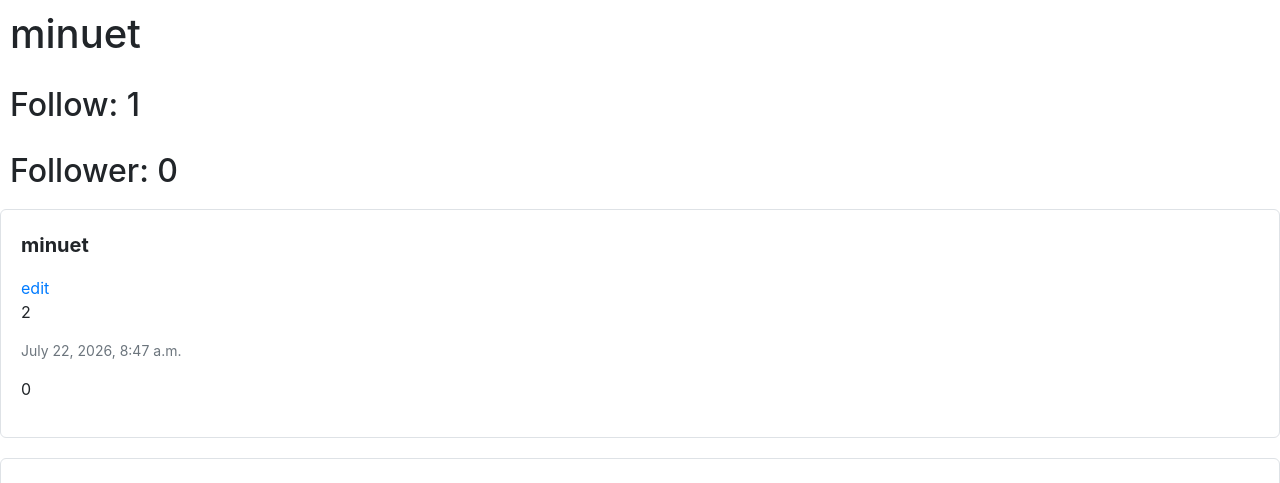
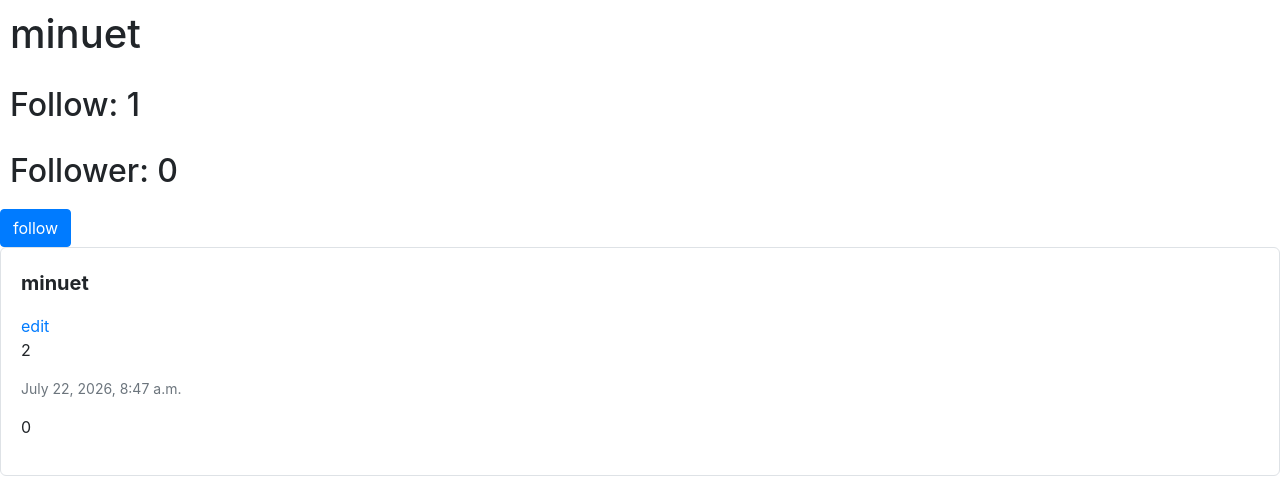
Before and after one commit to minuet878-prog/CS50W-PRACTICE, a Django app: page /profile/2 in a window 1280 px wide. Shown: the part 56-539 px from the top of the page. Run offline with Django 3.2, Linux system fonts and the light colour scheme; data comes from the database, SQL or seed files in the repository; both versions use the stored data as it was after the commit; data that the repository does not hold is empty; some libraries are stand-ins or nearby versions.

Commit message:
network: follow/unfollow and following page

```diff
--- a/project4/network/templates/network/profile.html
+++ b/project4/network/templates/network/profile.html
@@ -4,6 +4,17 @@
     <h1 style="padding: 10px;">{{ profile_user.username }}</h1>
     <h2 style="padding: 10px;">Follow: {{ follow }}</h2>
     <h2 style="padding: 10px;">Follower: {{ follower}}</h2>
+    <form action="{% url 'follow' profile_user.id %}" method="post">
+        {% csrf_token %}
+        {% if profile_user != user %}
+            {% if profile_user in user.follow.all %}
+                <button class="btn btn-primary">Unfollow</button>
+            {% else %}
+                <button class="btn btn-primary">follow</button>
+            {% endif %}
+        {% endif %}
+    </form>
+
     {% for post in posts %}
     <div class="card-box">
         <p><a class="post-author" href="{% url 'profile' post.poster.id %}">{{ post.poster }}</a></p>
--- a/project4/network/urls.py
+++ b/project4/network/urls.py
@@ -9,5 +9,6 @@ urlpatterns = [
     path("logout", views.logout_view, name="logout"),
     path("register", views.register, name="register"),
     path("edit", views.edit, name="edit"),
-    path("profile/<int:user_id>", views.profile, name="profile")
+    path("profile/<int:user_id>", views.profile, name="profile"),
+    path("profile/<int:user_id>/follow", views.follow, name="follow")
 ]
--- a/project4/network/views.py
+++ b/project4/network/views.py
@@ -86,3 +86,12 @@ def profile(request, user_id):
         "posts": posts,
         "profile_user": user
     })
+
+
+def follow(request, user_id):
+    profile_user = User.objects.get(pk=user_id)
+    if profile_user not in request.user.follow.all():
+        request.user.follow.add(profile_user)
+    else:
+        request.user.follow.remove(profile_user)
+    return HttpResponseRedirect(reverse("profile", args=[user_id]))
```
Also changed, not shown: project4/db.sqlite3.
